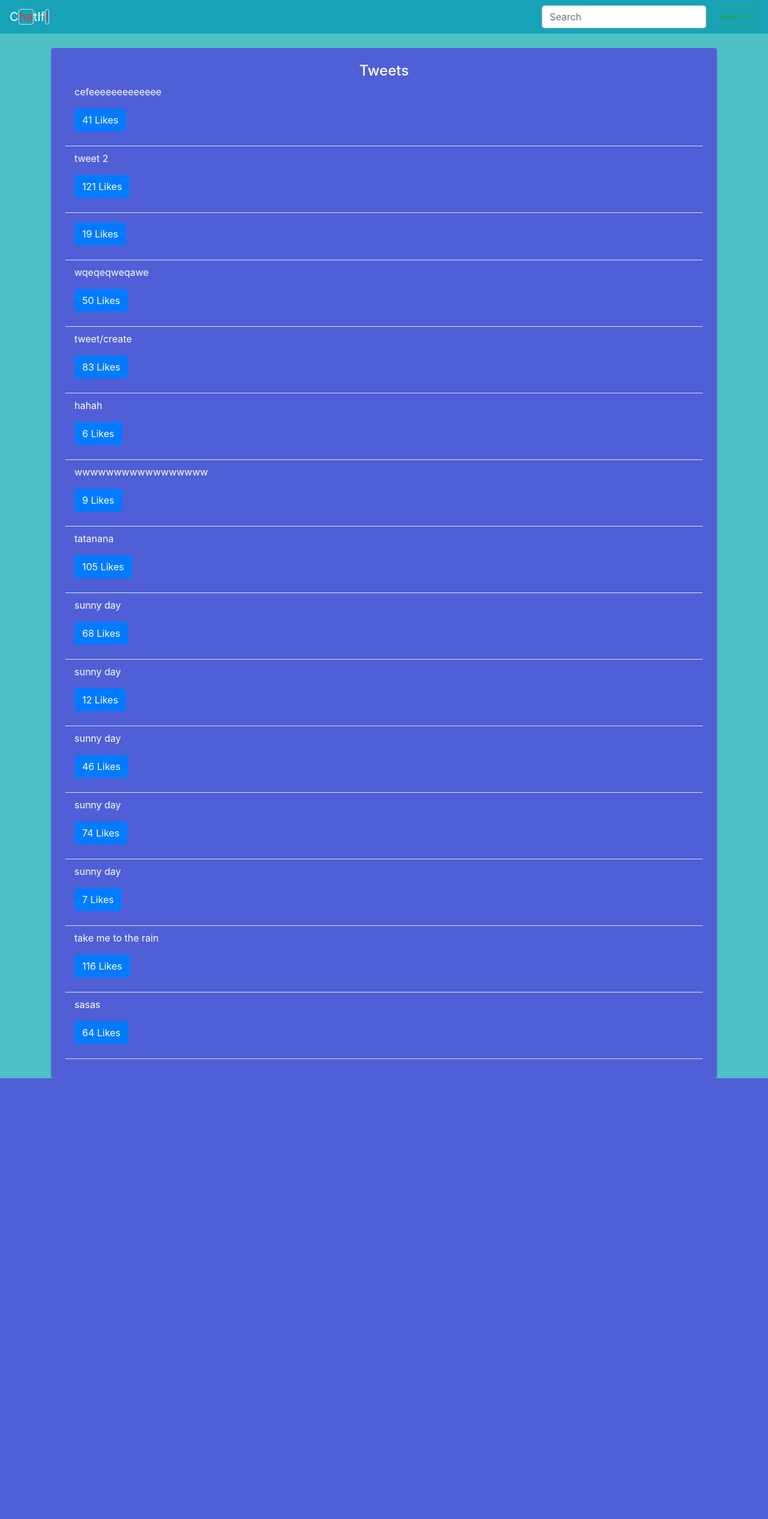
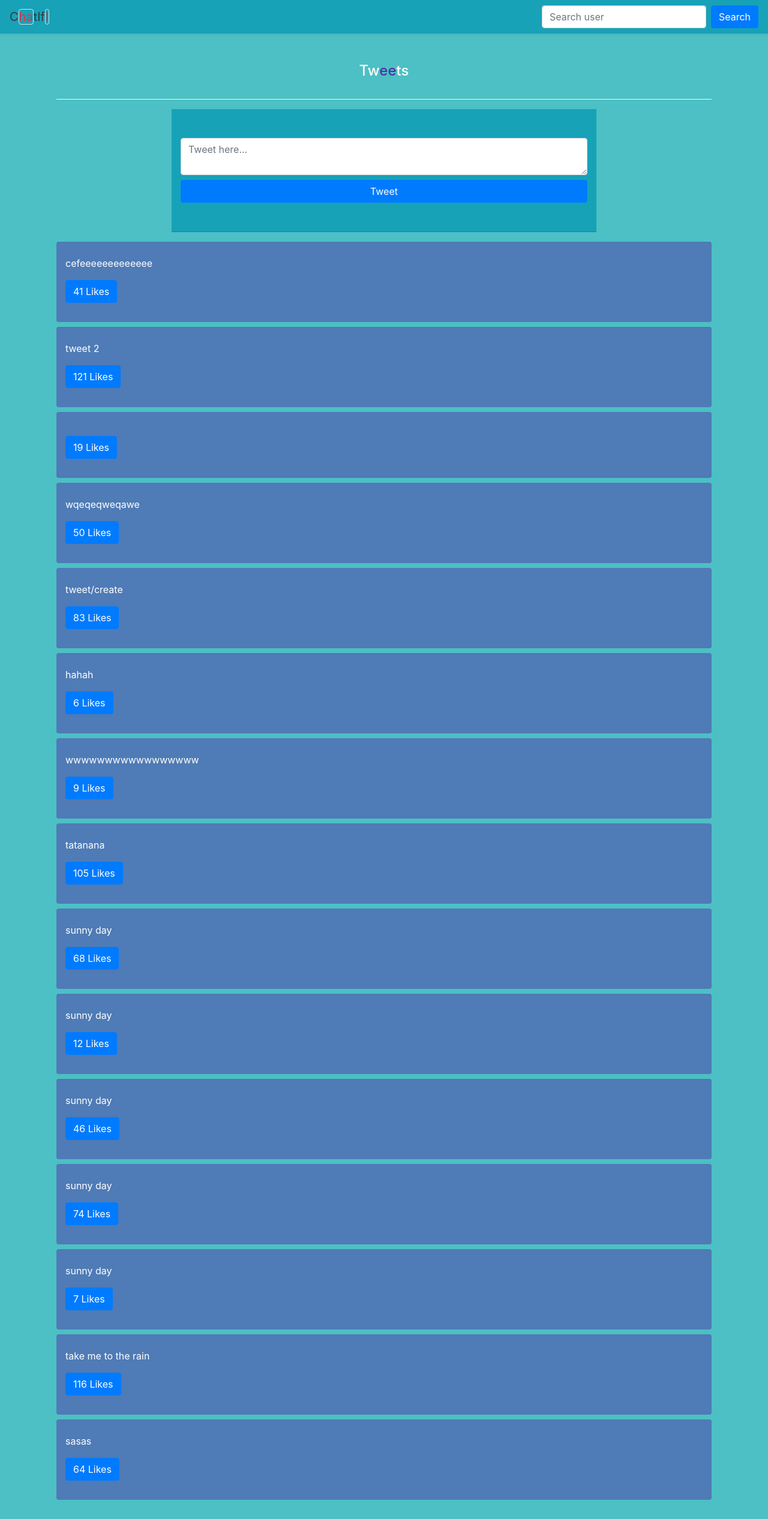
Before and after one commit to adiathasan/chatifi, a Django app: page / in a window 1280 px wide. Shown: the whole page at 60% size. Before the commit the page ends 1798 px from the top, so only its background shows below. Run offline with Django 3.2, Linux system fonts and the light colour scheme; data comes from the database, SQL or seed files in the repository; both versions use the stored data as it was after the commit; some libraries are stand-ins or nearby versions.

Commit message:
in a pretty good shape..tweeting in proccess

```diff
--- a/reactifyDjango/chatifi/models.py
+++ b/reactifyDjango/chatifi/models.py
@@ -1,5 +1,5 @@
 from django.db import models
-
+import random
 # Create your models here.
 
 
@@ -9,3 +9,11 @@ class Tweet(models.Model):
 
     def __str__(self):
         return self.content
+
+    def serializer(self):
+        return {
+            'id': self.id,
+            'content': self.content,
+            # 'img': self.img,
+            'likes': random.randint(0, 122)
+        }
--- a/reactifyDjango/chatifi/templates/chatifi/index.html
+++ b/reactifyDjango/chatifi/templates/chatifi/index.html
@@ -4,12 +4,24 @@
 
 
 
-        <div class="tweets  mt-2 text-white container-fluid bg-sec mt-4 p-4 rounded">
-            loading...
+        <div class=" mt-2 text-white container-fluid mt-4 p-4 rounded">
+            <div class="row  mb-3 border-bottom border-light">
+                <h4 class="col text-center pb-3 mb-3">Tw<span class="text-sec">ee</span>ts</h4>
+                </div>
+                <div class="col-11 col-md-8 mb-3 bg-info mx-auto py-5  border-bottom border-primary">
+                    <form id="form-tweet" action="tweet/create" method="POST" class="form">
+                        {% csrf_token %}
+                        <input type="hidden" value="/", name="next"/>
+                        <textarea name="content" placeholder="Tweet here..." id="tweet-input" class="form-control"></textarea>
+                        <button type="submit" class="btn btn-block btn-primary mt-2">Tweet</button>
+                    </form>
+                </div>
+            <div class="tweets">
+                <h1 class="text-center text-dark pt-5 mt-5">Loading...</h1>
+            </div>
+
         </div>
 
 
 
 {% endblock %}
-
-<div></div>
--- a/reactifyDjango/chatifi/templates/chatifi/navbar.html
+++ b/reactifyDjango/chatifi/templates/chatifi/navbar.html
@@ -1,8 +1,8 @@
 
 
 
-<nav class="navbar navbar-expand-lg navbar-dark bg-info">
-    <a class="navbar-brand" href="#">C<span class="text-danger rounded border">ha</span>tIf<span class="text-danger rounded border">I</span></a>
+<nav class="navbar shadow-sm navbar-expand-lg navbar-dark bg-info">
+    <a class="navbar-brand text-dark" href="#">C<span class="text-danger rounded border">ha</span>tIf<span class="text-danger rounded border">I</span></a>
     <button class="navbar-toggler" type="button" data-toggle="collapse" data-target="#navbarSupportedContent"
         aria-controls="navbarSupportedContent" aria-expanded="false" aria-label="Toggle navigation">
         <span class="navbar-toggler-icon"></span>
@@ -33,8 +33,8 @@
             </li>
         </ul>
         <form class="form-inline ml-auto my-2 my-lg-0">
-            <input class="form-control mr-sm-2" type="search" placeholder="Search" aria-label="Search">
-            <button class="btn btn-outline-success my-2 my-sm-0" type="submit">Search</button>
+            <input class="form-control mr-sm-2" type="search" placeholder="Search user" aria-label="Search">
+            <button class="btn btn-primary my-2 my-sm-0" type="submit">Search</button>
         </form>
     </div>
 </nav>
--- a/reactifyDjango/chatifi/urls.py
+++ b/reactifyDjango/chatifi/urls.py
@@ -4,5 +4,6 @@ from .views import *
 urlpatterns = [
     path('', home, name='home'),
     path('api/tweet/<str:pk>', tweet_detail, name='detail'),
-    path('api/tweets', all_tweets, name='home'),
+    path('api/tweets', all_tweets, name='tweets'),
+    path('tweet/create', tweeting, name='tweetCreate'),
 ]
--- a/reactifyDjango/chatifi/views.py
+++ b/reactifyDjango/chatifi/views.py
@@ -1,15 +1,31 @@
 from django.http import JsonResponse
-from django.shortcuts import render, HttpResponse, get_object_or_404
+from django.shortcuts import render, HttpResponse, get_object_or_404, redirect
+# from rest_framework.decorators import api_view
+# from rest_framework.response import Response
 from .models import Tweet
-import random
+from .forms import TweetForm
+from django.utils.http import is_safe_url
+# from .serializers import tweetPostSerializer
 
 # Create your views here.
 
 
 def home(request):
-    tweets = Tweet.objects.all()
-    json_res = [{'id': obj.id, 'content': obj.content, 'likes': random.randint(0, 122)} for obj in tweets]
+    tweets = Tweet.objects.all().order_by('-id')
     return render(request, 'chatifi/index.html', {})
+
+
+def tweeting(request):
+    form = TweetForm(request.POST or None)
+    next_url = request.POST.get('next') or None
+    if form.is_valid():
+        f = form.save(commit=False)
+        f.save()
+        if next_url is not None and is_safe_url(next_url, allowed_hosts=['*']):
+            return redirect(next_url)
+        form = TweetForm()
+    context = {'form': form}
+    return render(request, 'chatifi/tweetForm.html', context)
 
 
 # rest api views>>>>>>>>>>>>>>>>>>>>>>>>>>>>>>>>>>>>>>
@@ -17,7 +33,7 @@ def home(request):
 
 def all_tweets(request):
     tweets = Tweet.objects.all()
-    json_res = [{'id': obj.id, 'content': obj.content, 'likes': random.randint(0, 123)} for obj in tweets]
+    json_res = [obj.serializer() for obj in tweets]
     data = {
         'response': json_res
     }
@@ -26,9 +42,52 @@ def all_tweets(request):
 
 def tweet_detail(request, pk):
     tweet = get_object_or_404(Tweet, id=pk)
-    obj = {
-        'id': pk,
-        'content': tweet.content,
-        # 'img': tweet.img.url
-    }
+    obj = tweet.serializer()
     return JsonResponse(obj)
+
+#
+# @api_view(['GET', 'POST'])
+# def tweet_list(request):
+#     """
+#     List all code snippets, or create a new snippet.
+#     """
+#     if request.method == 'GET':
+#         tweets = Tweet.objects.all().order_by('-id')
+#         serializer = tweetPostSerializer(tweets, many=True)
+#         return Response(serializer.data)
+#
+#     elif request.method == 'POST':
+#         data = JSONParser().parse(request)
+#         serializer = tweetPostSerializer(data=data)
+#         if serializer.is_valid():
+#             serializer.save()
+#             return Response(serializer.data, status=201)
+#         return JsonResponse(serializer.errors, status=400)
+#
+#
+# @csrf_exempt
+# def snippet_detail(request, pk):
+#     """
+#     Retrieve, update or delete a code snippet.
+#     """
+#     try:
+#         snippet = Snippet.objects.get(pk=pk)
+#     except Snippet.DoesNotExist:
+#         return HttpResponse(status=404)
+#
+#     if request.method == 'GET':
+#         serializer = SnippetSerializer(snippet)
+#         return JsonResponse(serializer.data)
+#
+#     elif request.method == 'PUT':
+#         data = JSONParser().parse(request)
+#         serializer = SnippetSerializer(snippet, data=data)
+#         if serializer.is_valid():
+#             serializer.save()
+#             return JsonResponse(serializer.data)
+#         return JsonResponse(serializer.errors, status=400)
+#
+#     elif request.method == 'DELETE':
+#         snippet.delete()
+
+#         return HttpResponse(status=204)
--- a/reactifyDjango/reactifyDjango/settings.py
+++ b/reactifyDjango/reactifyDjango/settings.py
@@ -37,7 +37,8 @@ INSTALLED_APPS = [
     'django.contrib.sessions',
     'django.contrib.messages',
     'django.contrib.staticfiles',
-    'chatifi'
+    'chatifi',
+    'rest_framework',
 ]
 
 MIDDLEWARE = [
--- a/reactifyDjango/static/css/style.css
+++ b/reactifyDjango/static/css/style.css
@@ -3,5 +3,8 @@ body{
 }
 
 .bg-sec{
-    background-color: #5248dbce;
+    background-color: #520da063;
 }
+.text-sec{
+    color: #520da0d2;
+}
--- a/reactifyDjango/static/js/main.js
+++ b/reactifyDjango/static/js/main.js
@@ -1,10 +1,56 @@
 let body = document.querySelector('.tweets')
 
+const input = document.getElementById('tweet-input')
 
+const form = document.getElementById('form-tweet')
+
+form.addEventListener('submit', createTweetHandler)
+
+
+function createTweetHandler(e) {
+    e.preventDefault()
+    const trg = e.target
+    const data = new FormData(trg)
+    const method = trg.getAttribute('method')
+    const url = trg.getAttribute('action')
+    const xhr = new XMLHttpRequest()
+
+    xhr.open(method, url)
+
+    xhr.onload = () => {
+        var serverResponse = xhr.response
+        input.value = ''
+        loadTweets(body)
+    }
+
+    xhr.send(data)
+}
+
+
+let loadTweets = (cls)=>{
     const xhr = new XMLHttpRequest()
     let responseType = 'json'
     let method = 'GET'
     const url = 'http://127.0.0.1:8000/api/tweets'
+
+    xhr.responseType = responseType
+
+    xhr.open(method, url)
+
+    xhr.onload = ()=>{
+        var serverResponse = xhr.response
+        cls.innerHTML = ''
+        serverResponse.response.forEach((element, i) => {
+            cls.innerHTML += formatTweets(element)
+
+        });
+    }
+
+    xhr.send()
+}
+
+loadTweets(body)
+
 
 function likesHandler(tweet_id, currentCount){
 
@@ -20,27 +66,14 @@ function likeBtn(twt){
 
 function formatTweets(tweet){
 
-    var style = `<div class="col">
+    var style = `<div class="row bg-sec mb-2 rounded">
+                     <div class="col-12 mt-4">
                         <p id=${tweet.id}>${tweet.content}</p4>
                     </div>`
-    style +=        `<div class="col border-bottom mb-2 pb-4"> ${likeBtn(tweet)}
+style +=            `<div class="col-12 mb-2 pb-4">
+                        ${likeBtn(tweet)}
+                    </div>
                 </div>`
     return style
 
 }
-
-xhr.responseType = responseType
-
-xhr.open(method, url)
-
-xhr.onload = ()=>{
-    var serverResponse = xhr.response
-    body.innerHTML = '</div class="row"><h4 class="col text-center">Tweets</h4></div>'
-    serverResponse.response.forEach((element, i) => {
-        console.log(element)
-        body.innerHTML += formatTweets(element)
-
-    });
-}
-
-xhr.send()
```
Also changed, not shown: reactifyDjango/chatifi/forms.py (added, +8 -0 lines), reactifyDjango/chatifi/serializers.py (added, +8 -0 lines), reactifyDjango/chatifi/templates/chatifi/tweetForm.html (added, +14 -0 lines), reactifyDjango/db.sqlite3, 1 other file. Lines whose indentation alone changed are shown as unchanged.
